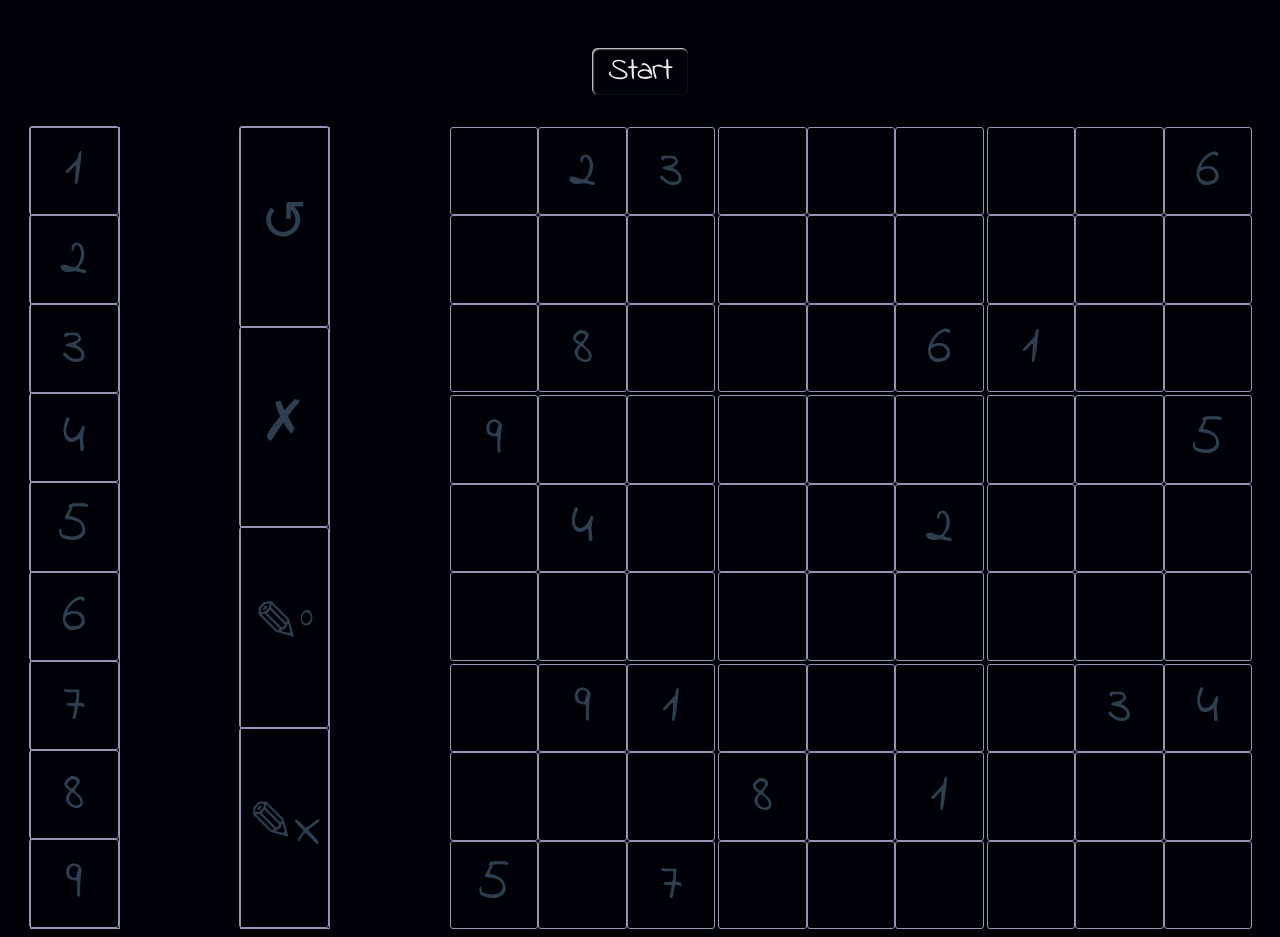
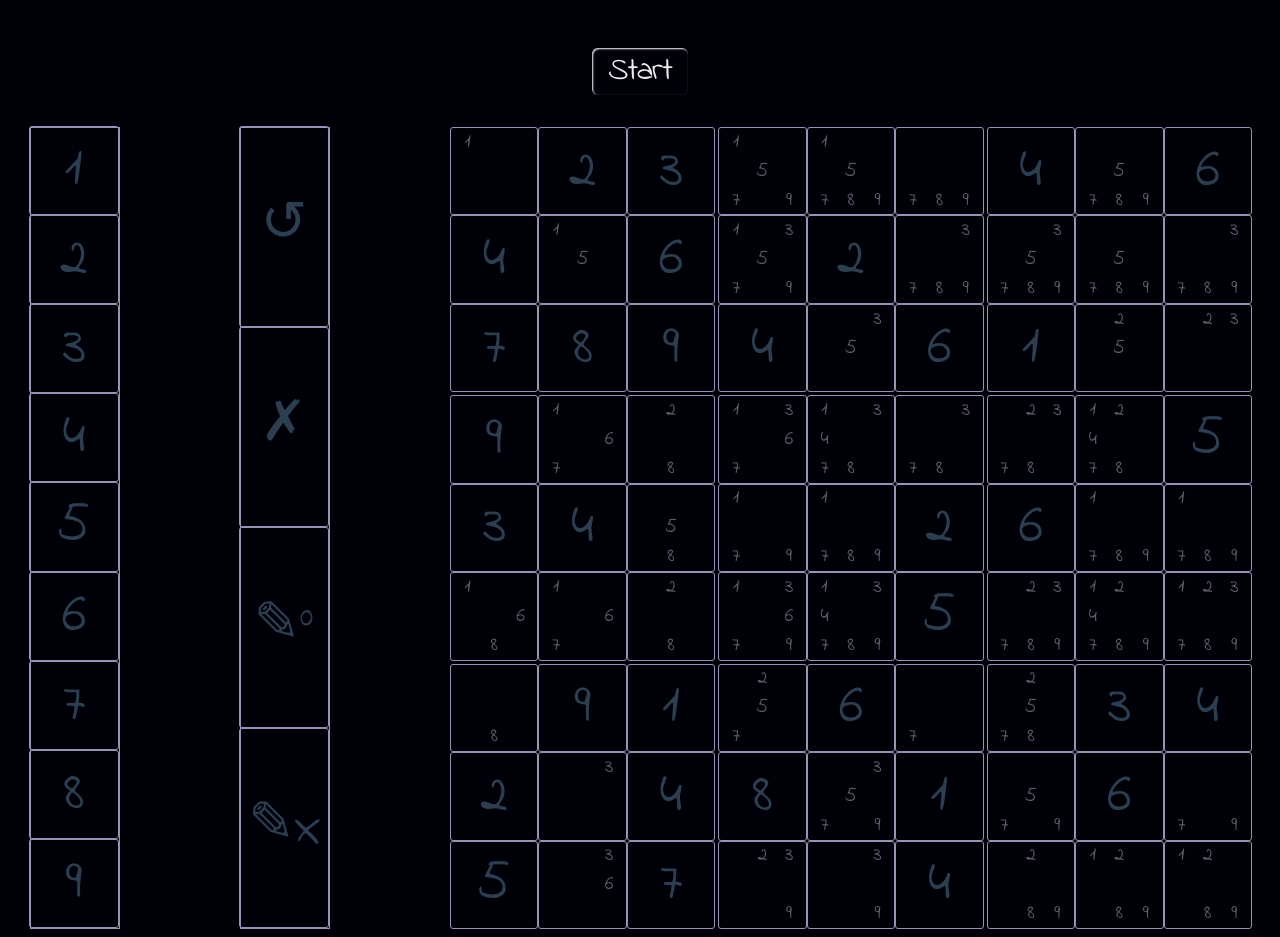
Before and after one commit to Thiemooo/sudoku-app, a Vue app: page / in a window 1280 px wide. Both pictures are taken after a click on the button "Start". Built offline with nearby package versions, Linux system fonts and the light colour scheme.

Commit message:
Added clever notation system ✍️

```diff
--- a/src/components/Sudoku/CSudokuField.vue
+++ b/src/components/Sudoku/CSudokuField.vue
@@ -4,7 +4,7 @@
       <span v-for="notation in getNotations"
             :key="notation"
             :class="{
-              hidden: !field.notations.includes(notation),
+              hidden: !field.notations.includes(notation) && (squareContains(notation) || rowContains(notation) || columnContains(notation)),
             }"
       >{{ notation }}
       </span>
@@ -28,16 +28,54 @@ import { Component, Vue } from 'vue-property-decorator';
 @Component({
   props: [
     'field',
-    'selected'
+    'selected',
   ],
   methods: {
     fieldClick() {
       this.$emit('onFieldClick', this.$props.field);
-    }
+    },
+    squareContains(notation) {
+      const squareContentUnhidden = [];
+      Object.entries(new Array(this.getContent[this.$props.field.square-1])[0]).forEach((e) => {
+        if (!e[1].hidden) squareContentUnhidden.push(e[1].content);
+      });
+      for (let i = 0; i < squareContentUnhidden.length; i++)
+        if (squareContentUnhidden[i] == notation) return true;
+
+      return false;
+    },
+    rowContains(notation) {
+      const selectedRow = this.$props.field.row;
+      const rowContentUnhidden = [];
+      const content = Object.entries(new Array(this.getContent)[0]);
+      content.forEach((square) => {
+        Object.entries(square[1]).forEach((e) => {
+          if (e[1].row == selectedRow && !e[1].hidden) rowContentUnhidden.push(e[1].content);
+        });
+      });
+      for (let i = 0; i < rowContentUnhidden.length; i++)
+        if (rowContentUnhidden[i] == notation) return true;
+
+      return false;
+    },
+    columnContains(notation) {
+      const selectedColumn = this.$props.field.column;
+      const columnContentUnhidden = [];
+      const content = Object.entries(new Array(this.getContent)[0]);
+      content.forEach((square) => {
+        Object.entries(square[1]).forEach((e) => {
+          if (e[1].column == selectedColumn && !e[1].hidden) columnContentUnhidden.push(e[1].content);
+        });
+      });
+      for (let i = 0; i < columnContentUnhidden.length; i++)
+        if (columnContentUnhidden[i] == notation) return true;
+
+      return false;
+    },
   },
   computed: {
-    ...mapGetters(['getNotations']),
-  }
+    ...mapGetters(['getNotations', 'getContent']),
+  },
 })
 export default class CSudokuField extends Vue {}
 </script>
--- a/src/store/modules/Sudoku.ts
+++ b/src/store/modules/Sudoku.ts
@@ -214,7 +214,7 @@ const actions = {
     for (let square = 0; square < 9; square++) {
       for (let field = 0; field < 9; field++) {
         const cF: SudokuField = sudoku[square][field];
-        if (Math.random() > 0.2) cF.hidden = true;
+        if (Math.random() > 0.4) cF.hidden = true;
       }
     }
 
@@ -285,12 +285,12 @@ const actions = {
     if (state.steps.search(toRecreateField.id) == null) toRecreateField.content = 0;    // If there is no entry for the id, initiate the clear of that field
     else toRecreateField = state.steps.last();                                          // Else get the new last field
     const newSudoku = forEachSudokuField(state.sudokuContent, (cF) => {                 // Update the field
-      if (cF.fieldID == toRecreateField!.id) {
-        if (toRecreateField!.content == 0) {
+      if (cF.fieldID == toRecreateField?.id) {
+        if (toRecreateField?.content == 0) {
           cF.wrong = false;
           cF.wrongContent = '';
         }
-        else cF.wrongContent = toRecreateField!.content;
+        else cF.wrongContent = toRecreateField?.content;
 
         if (state.selectedField != cF) dispatch('selectField', cF);                     // Select re-created field, if not yet selected
       }
```
